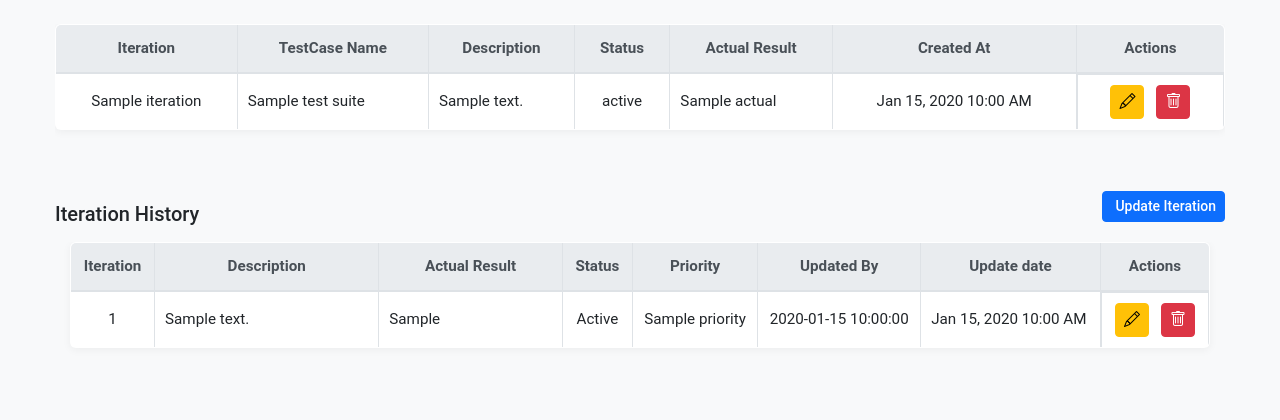
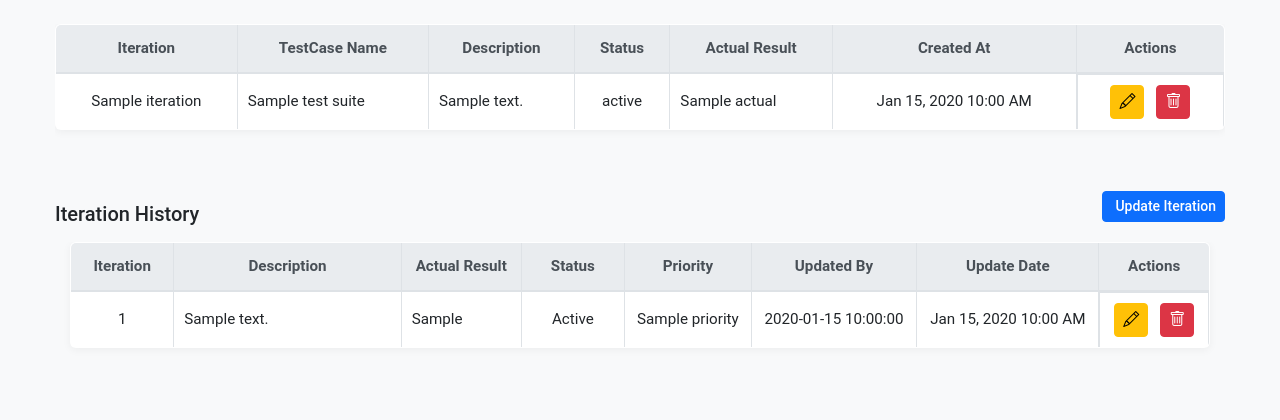
Before and after one commit to SPYDER46/testcase-manager, a Flask app: page /games/1/testcase/1 in a window 1280 px wide. Shown: the part 418-838 px from the top of the page. Run offline with Flask 3, Linux system fonts and the light colour scheme; a database or web service that is not in the repository returns one stand-in record (values such as "Sample title"); some libraries are stand-ins or nearby versions.

Commit message:
Summary Iteration

```diff
--- a/models.py
+++ b/models.py
@@ -453,19 +453,20 @@ def get_test_suites(testcase_id):
             SELECT id, suite_name, description, created_at, testcase_id, status, iteration, actual
             FROM test_suites
             WHERE testcase_id = %s
+            ORDER BY iteration ASC, created_at ASC  -- you can adjust this
         """, (testcase_id,))
         rows = cur.fetchall()
     conn.close()
     return [
-    {
-        'id': row[0],
-        'suite_name': row[1],
-        'description': row[2],
-        'created_at': row[3],
-        'testcase_id': row[4],
-        'status': row[5],
-        'iteration': row[6],
-        'actual': row[7]
-    }
-    for row in rows
-]
+        {
+            'id': row[0],
+            'suite_name': row[1],
+            'description': row[2],
+            'created_at': row[3],
+            'testcase_id': row[4],
+            'status': row[5],
+            'iteration': row[6],
+            'actual': row[7]
+        }
+        for row in rows
+    ]
--- a/static/script.js
+++ b/static/script.js
@@ -29,7 +29,6 @@ document.addEventListener('DOMContentLoaded', function () {
                     deleteConfirmMessage.textContent = "Are you sure you want to delete this item? This action cannot be undone.";
                 }
 
-
                 currentForm = this.closest('form');
                 deleteConfirmModal.show();
             }
@@ -58,6 +57,21 @@ if (summaryModalEl) {
                 summaryModal.show();
             });
         }
+
+        // Automatically set iteration_no input when modal opens
+        summaryModalEl.addEventListener("show.bs.modal", function () {
+            const iterationInput = document.querySelector("input[name='iteration_no']");
+            if (iterationInput) {
+                const iterationCell = document.querySelector("td.iteration");
+                if (iterationCell) {
+                    const iterationNumber = iterationCell.textContent.trim();
+                    iterationInput.value = iterationNumber || '';
+                } else {
+                    iterationInput.value = '';
+                }
+            }
+        });
+
     }
 
     // === Add Test Suite Modal Setup ===
@@ -68,7 +82,6 @@ if (suiteModalEl) {
             keyboard: false
         });
     }
-
 
     // === Toast Setup ===
     const toastEl = document.getElementById('deleteToast');
@@ -175,6 +188,7 @@ if (suiteModalEl) {
             }
         });
     }
+
     const urlParams = new URLSearchParams(window.location.search);
     if (urlParams.get('error') === 'duplicate') {
         const customAlert = document.getElementById('customAlert');
@@ -187,7 +201,4 @@ if (suiteModalEl) {
         url.searchParams.delete('error');
         window.history.replaceState({}, document.title, url.toString());
     }
-
-
-
 });
--- a/templates/index.html
+++ b/templates/index.html
@@ -129,7 +129,7 @@
             <div class="row gx-3">
               <div class="col-6 mb-3">
                 <label for="iteration_no" class="form-label">Iteration no</label>
-                <input type="number" name="iteration_no" class="form-control" required>
+                <input type="number" name="iteration_no" id="iteration_no" class="form-control" readonly>
               </div>
               <div class="col-6 mb-3">
                 <label for="New_bug" class="form-label">New Bug</label>
--- a/templates/view_testcase.html
+++ b/templates/view_testcase.html
@@ -131,24 +131,25 @@
     <div class="table-responsive mx-auto" style="max-width: 1200px;">
       <table class="table table-bordered table-sm mb-4 align-middle">
         <thead>
-          <tr class="text-center">
-            <th>Iteration</th>
-            <th style="min-width: 220px;">Description</th>
-            <th style="min-width: 180px;">Actual Result</th>
-            <th class="status">Status</th>
-            <th class="priority">Priority</th>
-            <th class="updated_by">Updated By</th>
-            <th class="date_created">Update date</th>
-            <th class="actions">Actions</th>
-          </tr>
-        </thead>
+  <tr class="text-center">
+    <th style="min-width: 100px;">Iteration</th>
+    <th style="min-width: 220px;">Description</th>
+    <th style="min-width: 20px;">Actual Result</th>
+    <th style="min-width: 100px;">Status</th>
+    <th style="min-width: 100px;">Priority</th>
+    <th style="min-width: 150px;">Updated By</th>
+    <th style="min-width: 150px;">Update Date</th>
+    <th style="min-width: 100px;">Actions</th>
+  </tr>
+</thead>
+
         <tbody>
           {% for h in iterations %}
           <tr>
             <td class="text-center">{{ loop.index }}</td>
-            <td>{{ h.description }}</td>
-            <td>{{ h.actual_result }}</td>
-           <td class="text-center
+            <td class="text-start">{{ h.description }}</td>
+            <td class="text-start">{{ h.actual_result }}</td>
+            <td class="text-center
               {% if h.status.lower() == 'fail' or h.status.lower() == 'failed' %}
                 text-danger fw-bold
               {% elif h.status.lower() == 'pass' or h.status.lower() == 'passed' %}
@@ -156,18 +157,20 @@
               {% endif %}">
               {{ h.status }}
             </td>
-
             <td class="text-center">{{ h.priority }}</td>
             <td class="text-center">{{ h.updated_by }}</td>
-            <td>{{ h.updated_at | datetimeformat }}</td>
-            <td class="text-center d-flex justify-content-center gap-2">
+            <td class="text-center">{{ h.updated_at | datetimeformat }}</td>
+
+            <td class="text-center d-flex justify-content-center gap-2 ">
               <a href="{{ url_for('edit_iteration', game_name=game_name, testcase_id=test_case['id'], iteration_id=h['id']) }}" class="btn btn-sm btn-warning" title="Edit"><i class="bi bi-pencil"></i></a>
               <form method="POST" action="{{ url_for('delete_iteration_route', game_name=game_name, testcase_id=test_case.id, iteration_id=h.id) }}" style="display:inline;">
+
                 <button type="button" class="btn btn-sm btn-danger btn-delete"
                         data-url="{{ url_for('delete_iteration_route', game_name=game_name, testcase_id=test_case.id, iteration_id=h.id) }}"
                         data-item="iteration" title="Delete">
                   <i class="bi bi-trash"></i>
                 </button>
+
               </form>
             </td>
           </tr>
```
Lines whose indentation alone changed are shown as unchanged.
